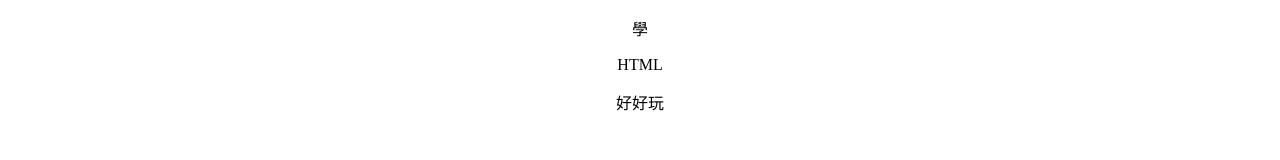
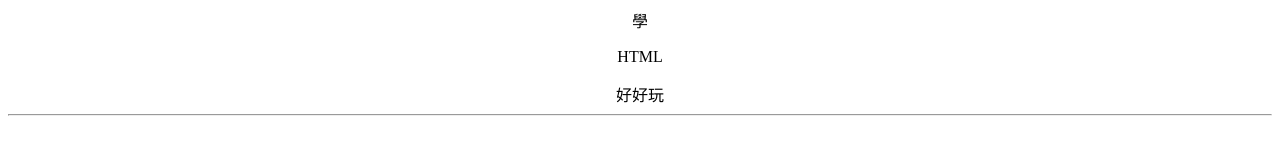
Before and after one commit to alexbjshyu/HW2, a plain HTML site: page index.html in a window 1280 px wide. Drawn offline with Linux system fonts and the light colour scheme.

Commit message:
same as previous edition

```diff
--- a/index.html
+++ b/index.html
@@ -6,11 +6,9 @@
     <title>Hello World!</title>
 </head>
 
-<body align="center">
-    <p>學</p>
-    <p>HTML</p>
-    <p>好好玩</p>
-
+<body>
+   <div align = "center">學<p>HTML</p>好好玩</div>
+   <hr>
 
 </body>
 
```
